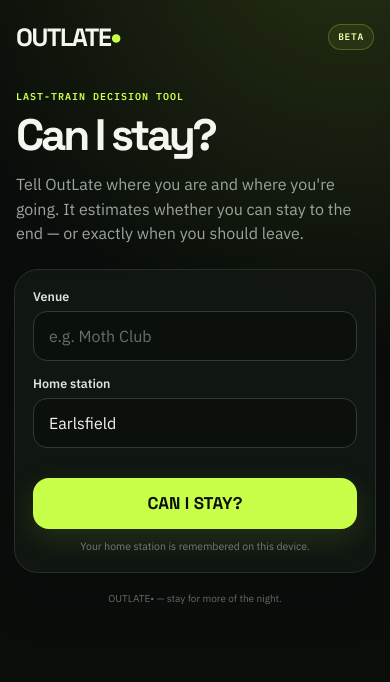
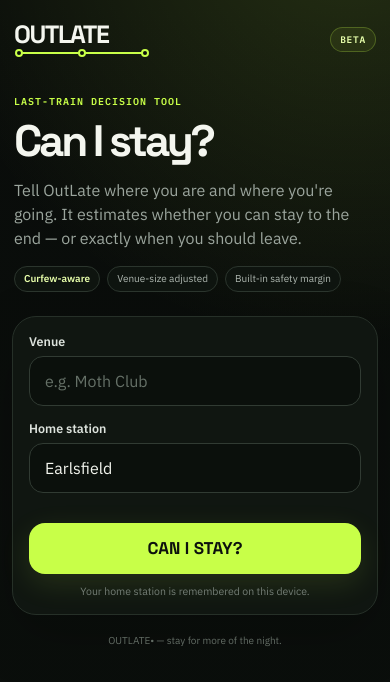
Before and after one commit to gg3061/outlate, a plain HTML site: page index.html in a window 390 px wide. Drawn offline with Linux system fonts and the light colour scheme.

Commit message:
Add files via upload

```diff
--- a/index.html
+++ b/index.html
@@ -28,7 +28,8 @@
   --bad:#ff8278;
   --bad-bg:#2d1514;
 }
-*{box-sizing:border-box}
+*{box-sizing:border-box;min-width:0}
+html,body{max-width:100%;overflow-x:hidden}
 html{scroll-behavior:smooth}
 body{
   margin:0;
@@ -39,7 +40,7 @@ body{
     linear-gradient(180deg,#090c0a 0%,#0b0f0c 100%);
   font-family:"IBM Plex Sans",-apple-system,BlinkMacSystemFont,"Segoe UI",sans-serif;
 }
-button,input,select{font:inherit}
+button,input,select{font:inherit;max-width:100%}
 button{touch-action:manipulation}
 .page{
   width:min(760px,100%);
@@ -53,11 +54,49 @@ header{
   gap:14px;
   padding:4px 2px 28px;
 }
+.brand-lockup{
+  position:relative;
+  display:inline-flex;
+  flex-direction:column;
+  width:136px;
+  padding-bottom:10px;
+  flex:0 0 auto;
+}
 .brand{
   font:700 25px/1 "Space Grotesk",sans-serif;
   letter-spacing:-1.5px;
+  white-space:nowrap;
 }
-.brand span{color:var(--lime);font-size:1.18em}
+.route-logo{
+  position:absolute;
+  left:1px;
+  right:1px;
+  bottom:0;
+  height:8px;
+}
+.route-logo:before{
+  content:"";
+  position:absolute;
+  left:4px;
+  right:4px;
+  top:3px;
+  height:2px;
+  background:var(--lime);
+  border-radius:999px;
+}
+.route-stop{
+  position:absolute;
+  top:0;
+  width:8px;
+  height:8px;
+  border-radius:50%;
+  background:var(--bg);
+  border:2px solid var(--lime);
+  z-index:2;
+}
+.route-stop.start{left:0}
+.route-stop.mid{left:50%;transform:translateX(-50%)}
+.route-stop.end{right:0}
 .beta{
   font:600 9.5px/1 "IBM Plex Mono",monospace;
   color:var(--lime-soft);
@@ -91,6 +130,26 @@ h1{
   max-width:560px;
   margin:16px 0 0;
 }
+.smart-strip{
+  display:flex;
+  flex-wrap:wrap;
+  gap:7px;
+  margin-top:15px;
+}
+.smart-chip{
+  display:inline-flex;
+  align-items:center;
+  border:1px solid #2b352d;
+  background:#0e140f;
+  color:#aeb7b0;
+  border-radius:999px;
+  padding:7px 9px;
+  font-size:10.5px;
+  line-height:1;
+  white-space:nowrap;
+}
+.smart-chip b{color:var(--lime-soft);font-weight:600}
+
 .search-card{
   background:rgba(17,22,18,.96);
   border:1px solid var(--line);
@@ -108,8 +167,10 @@ label{
   margin:0 0 7px;
 }
 input,select{
+  display:block;
   width:100%;
-  min-width:0;
+  min-width:0 !important;
+  max-width:100% !important;
   border:1px solid #313b33;
   border-radius:14px;
   background:#0b100c;
@@ -117,6 +178,11 @@ input,select{
   padding:14px 15px;
   font-size:16px;
   outline:none;
+}
+input[type="time"],input[type="number"]{
+  width:100% !important;
+  min-width:0 !important;
+  -webkit-min-logical-width:0;
 }
 input::placeholder{color:#657067}
 input:focus,select:focus{
@@ -143,6 +209,19 @@ input:focus,select:focus{
   font-size:10.5px;
   line-height:1.4;
 }
+.venue-readout{
+  display:none;
+  width:100%;
+  margin-top:8px;
+  padding:10px 11px;
+  border-radius:12px;
+  background:#0d120e;
+  border:1px solid #28322a;
+  color:#abb4ad;
+  font-size:11px;
+  line-height:1.4;
+}
+.venue-readout strong{color:var(--ink)}
 .secondary-panel{
   display:none;
   margin-top:14px;
@@ -331,8 +410,17 @@ footer{
   padding:18px 6px 0;
 }
 @media(max-width:620px){
+  .page{padding-left:12px;padding-right:12px}
+  .search-card{padding:16px}
   .segmented{grid-template-columns:1fr 1fr}
-  .metric strong{font-size:15.5px}
+  .metric{padding-left:3px;padding-right:3px}
+  .metric strong{font-size:14px}
+  .smart-chip{font-size:10px}
+}
+@media(max-width:360px){
+  .metrics{grid-template-columns:1fr}
+  .metric{border-right:0;border-bottom:1px solid var(--line)}
+  .metric:last-child{border-bottom:0}
 }
 </style>
 </head>
@@ -341,7 +429,14 @@ footer{
 <div class="page">
 
 <header>
-  <div class="brand">OUTLATE<span>•</span></div>
+  <div class="brand-lockup" aria-label="OutLate">
+    <div class="brand">OUTLATE</div>
+    <div class="route-logo" aria-hidden="true">
+      <span class="route-stop start"></span>
+      <span class="route-stop mid"></span>
+      <span class="route-stop end"></span>
+    </div>
+  </div>
   <div class="beta">BETA</div>
 </header>
 
@@ -349,6 +444,12 @@ footer{
   <div class="kicker">Last-train decision tool</div>
   <h1>Can I stay?</h1>
   <p>Tell OutLate where you are and where you're going. It estimates whether you can stay to the end — or exactly when you should leave.</p>
+
+  <div class="smart-strip" aria-label="What OutLate considers">
+    <span class="smart-chip"><b>Curfew-aware</b></span>
+    <span class="smart-chip">Venue-size adjusted</span>
+    <span class="smart-chip">Built-in safety margin</span>
+  </div>
 </section>
 
 <section class="search-card">
@@ -384,6 +485,7 @@ footer{
       <option value="The Leadmill">
       <option value="Boileroom">
     </datalist>
+    <div id="venueReadout" class="venue-readout"></div>
   </div>
 
   <div class="field">
@@ -593,6 +695,32 @@ function prepQuestions(){
   return true;
 }
 
+
+function updateVenueReadout(){
+  const name=$("venue").value.trim();
+  const box=$("venueReadout");
+  if(!name){
+    box.style.display="none";
+    return;
+  }
+
+  const known=knownVenues[name.toLowerCase()]||null;
+  if(known){
+    const p=sizeProfiles[known.size];
+    box.style.display="block";
+    box.innerHTML=known.curfew
+      ? `<strong>${p.label}</strong> · venue profile recognised · likely curfew ${known.curfew}`
+      : `<strong>${p.label}</strong> · venue profile recognised`;
+  }else{
+    const guessed=inferUnknownSize(name);
+    box.style.display="block";
+    box.innerHTML=`New venue · provisionally treating it as a <strong>${sizeProfiles[guessed].label.toLowerCase()}</strong>`;
+  }
+}
+
+$("venue").addEventListener("change",updateVenueReadout);
+$("venue").addEventListener("blur",updateVenueReadout);
+
 $("check").addEventListener("click",prepQuestions);
 
 $("continue").addEventListener("click",()=>{
```
Also changed, not shown: 1 other file.
